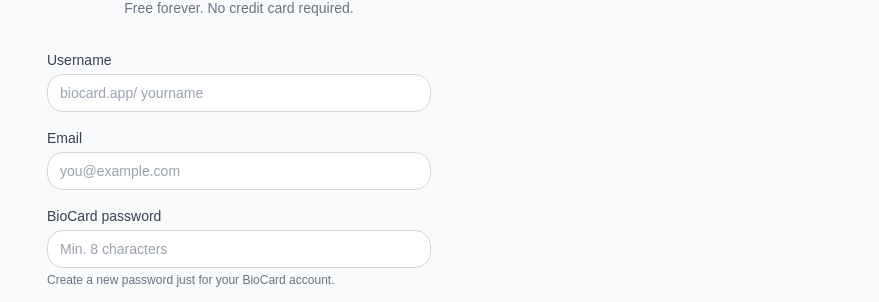
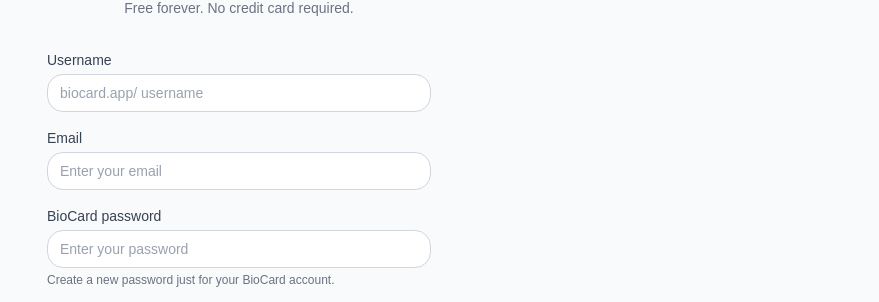
Before and after one commit to syfaarizal/bio-card, a Next.js app: page /register in a window 1280 px wide. Shown: the part 227-529 px from the top of the page, without its empty margins (401-1280 px from the left). Built offline with nearby package versions, Linux system fonts and the light colour scheme; no server answers.

Commit message:
fix: update placeholder text in registration form fields for clarity

```diff
--- a/features/auth/register-form.tsx
+++ b/features/auth/register-form.tsx
@@ -51,7 +51,7 @@
             id="username"
             type="text"
             autoComplete="username"
-            placeholder="yourname"
+            placeholder="username"
             className="flex-1 py-2 pr-3 text-sm text-gray-900 outline-none bg-transparent placeholder:text-gray-400 dark:text-zinc-100 dark:placeholder:text-zinc-600"
           />
         </div>
@@ -67,7 +67,7 @@
           id="email"
           type="email"
           autoComplete="email"
-          placeholder="you@example.com"
+          placeholder="Enter your email"
           className="w-full rounded-lg border border-gray-300 bg-white px-3 py-2 text-sm text-gray-900 outline-none transition-colors placeholder:text-gray-400 focus:border-gray-900 focus:ring-1 focus:ring-gray-900 dark:border-zinc-800 dark:bg-zinc-950 dark:text-zinc-100 dark:placeholder:text-zinc-600 dark:focus:border-zinc-300 dark:focus:ring-zinc-300"
         />
         {errors.email && <p className="mt-1 text-xs text-red-600 dark:text-red-400">{errors.email.message}</p>}
@@ -82,7 +82,7 @@
           id="password"
           type="password"
           autoComplete="new-password"
-          placeholder="Min. 8 characters"
+          placeholder="Enter your password"
           className="w-full rounded-lg border border-gray-300 bg-white px-3 py-2 text-sm text-gray-900 outline-none transition-colors placeholder:text-gray-400 focus:border-gray-900 focus:ring-1 focus:ring-gray-900 dark:border-zinc-800 dark:bg-zinc-950 dark:text-zinc-100 dark:placeholder:text-zinc-600 dark:focus:border-zinc-300 dark:focus:ring-zinc-300"
           />
         {errors.password && <p className="mt-1 text-xs text-red-600 dark:text-red-400">{errors.password.message}</p>}
```
